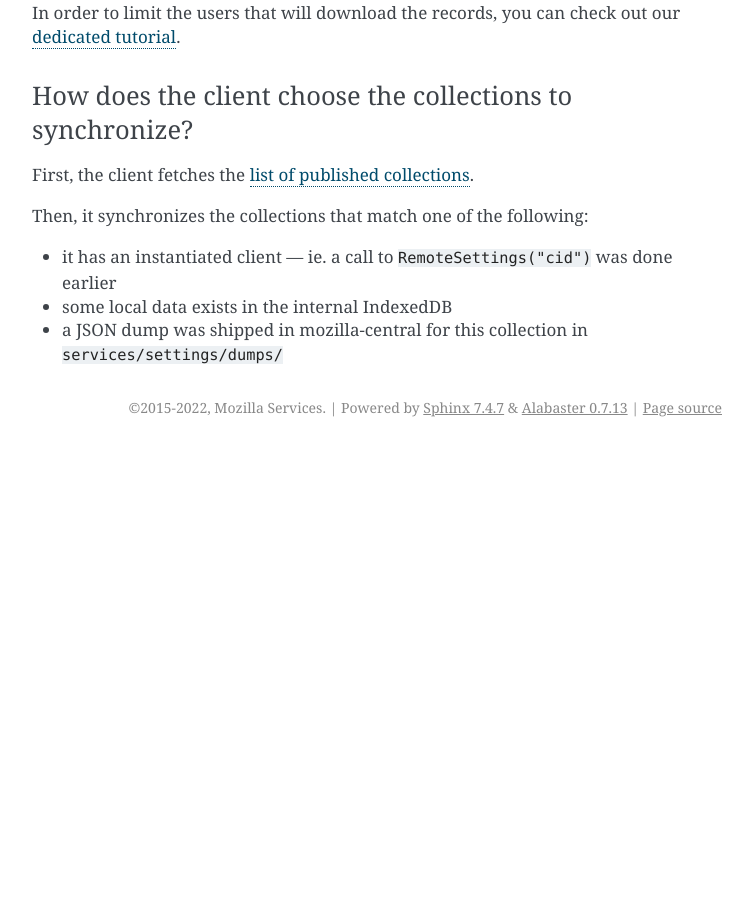
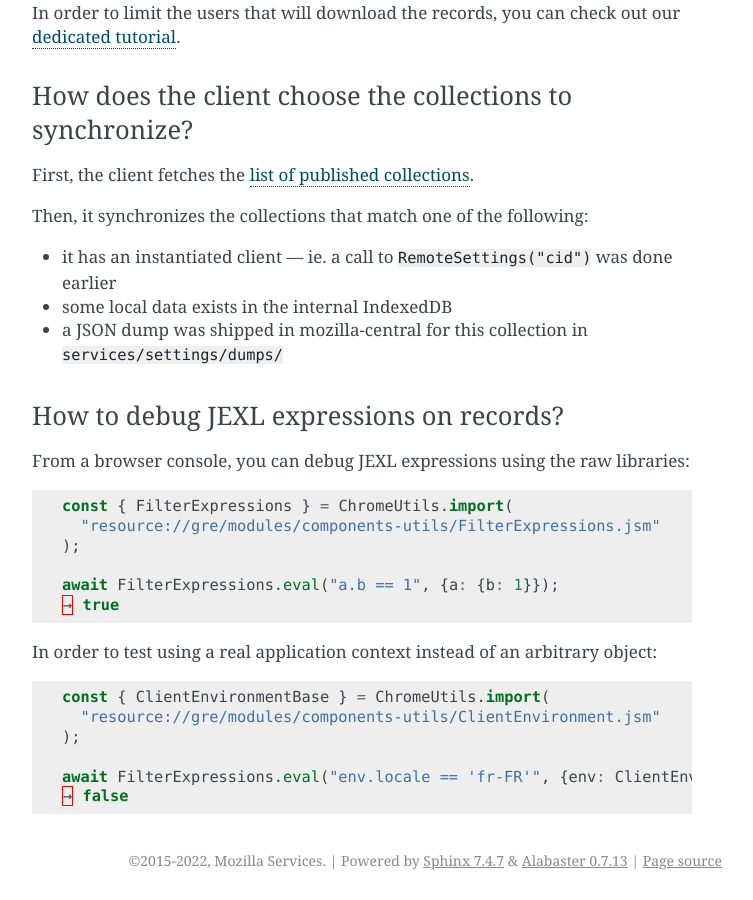
Before and after one commit to mozilla/remote-settings, a Sphinx documentation site: the page built from docs/support.rst, in a window 1280 px wide and 900 px high, scrolled down 5603 px. Shown: the whole window, without its empty margins (388-1141 px from the left). Built offline with Sphinx 7.4.7, drawn with Linux system fonts in a browser that asks for light colours; before the commit the page ends 6050 px from its top, so only the background shows below that; some of the changed text lies outside the part shown.

Commit message:
Document debugging of JEXL expressions in Gecko

```diff
--- a/docs/support.rst
+++ b/docs/support.rst
@@ -237,3 +237,29 @@
 * it has an instantiated client — ie. a call to ``RemoteSettings("cid")`` was done earlier
 * some local data exists in the internal IndexedDB
 * a JSON dump was shipped in mozilla-central for this collection in ``services/settings/dumps/``
+
+
+How to debug JEXL expressions on records?
+'''''''''''''''''''''''''''''''''''''''''
+
+From a browser console, you can debug JEXL expressions using the raw libraries:
+
+.. code-block:: javascript
+
+    const { FilterExpressions } = ChromeUtils.import(
+      "resource://gre/modules/components-utils/FilterExpressions.jsm"
+    );
+
+    await FilterExpressions.eval("a.b == 1", {a: {b: 1}});
+    → true
+
+In order to test using a real application context instead of an arbitrary object:
+
+.. code-block:: javascript
+
+    const { ClientEnvironmentBase } = ChromeUtils.import(
+      "resource://gre/modules/components-utils/ClientEnvironment.jsm"
+    );
+
+    await FilterExpressions.eval("env.locale == 'fr-FR'", {env: ClientEnvironmentBase})
+    → false
```
